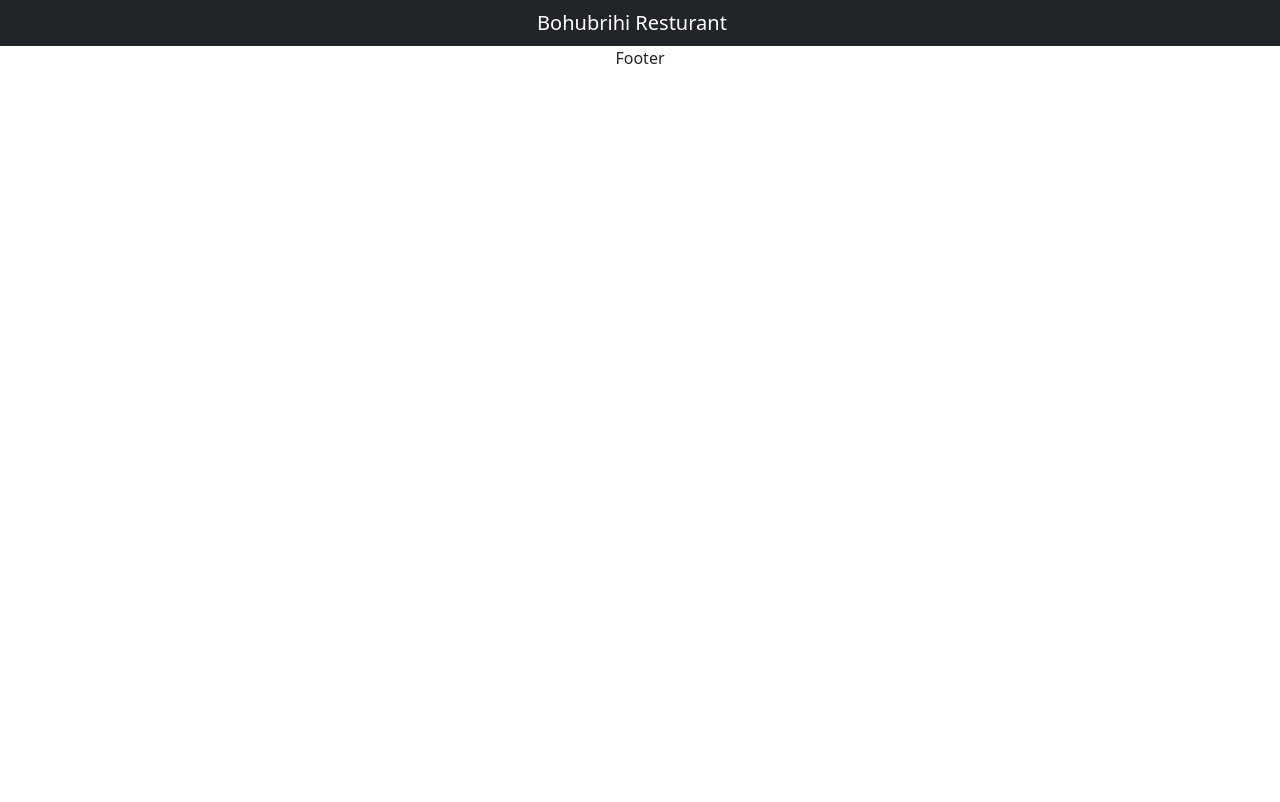
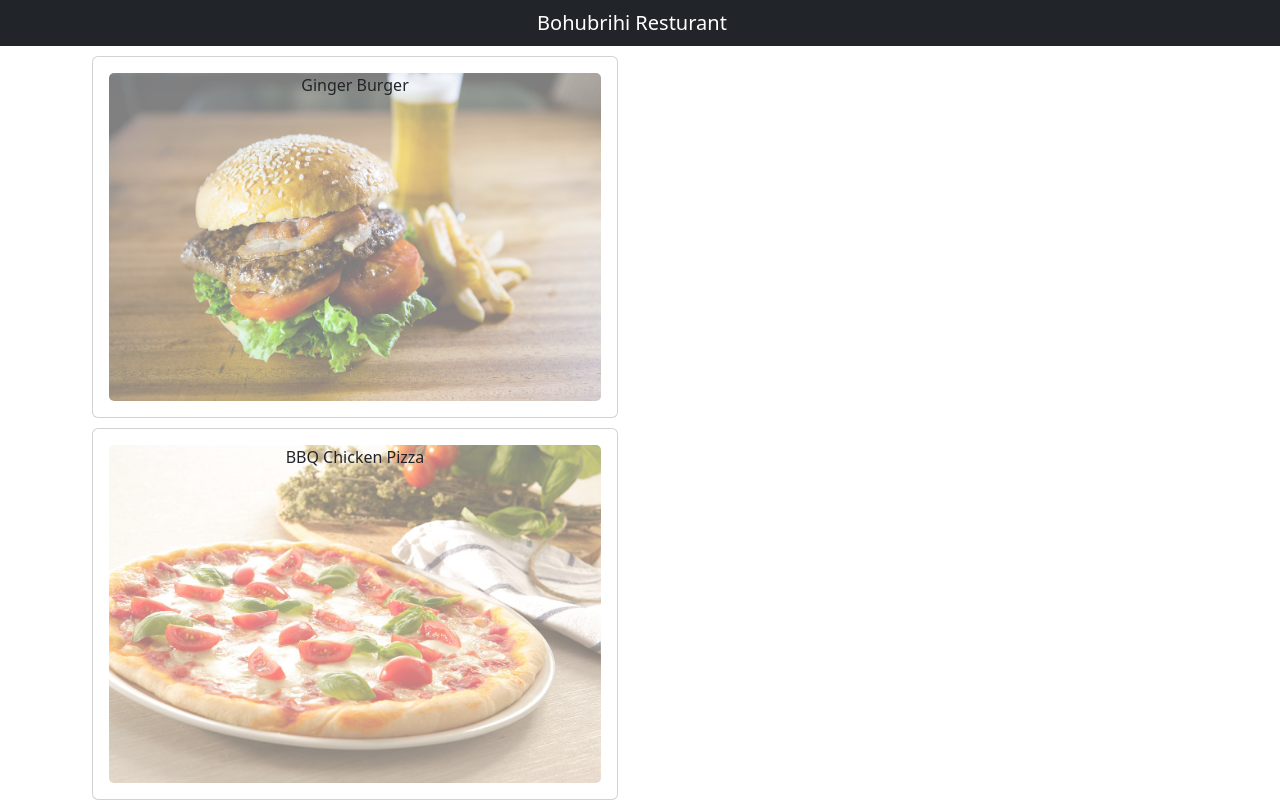
Before and after one commit to azimugv/Resturant-Project, a React (Create React App) app: page /menu in a window 1280 px wide. Shown: the top 802 px of the page. Built offline with nearby package versions, Linux system fonts and the light colour scheme.

Commit message:
Dish Menu Showing

```diff
--- a/src/components/Body/MenuItem.js
+++ b/src/components/Body/MenuItem.js
@@ -1,8 +1,27 @@
 import React from 'react'
-
+import { Card, CardImg, CardImgOverlay, CardBody, CardTitle } from 'reactstrap'
 const MenuItem = props => {
     return (
-        <div></div>
+        <div>
+            <Card style={
+                {
+                    margin: "10px"
+                }
+            }>
+                <CardBody>
+                    <CardImg width="100%" alt={props.dish.name}
+                        src={props.dish.image}
+                        style={
+                            {
+                                opacity: "0.5"
+                            }
+                        } />
+                    <CardImgOverlay>
+                        <CardTitle>{props.dish.name}</CardTitle>
+                    </CardImgOverlay>
+                </CardBody>
+            </Card>
+        </div>
     )
 }
 
```
